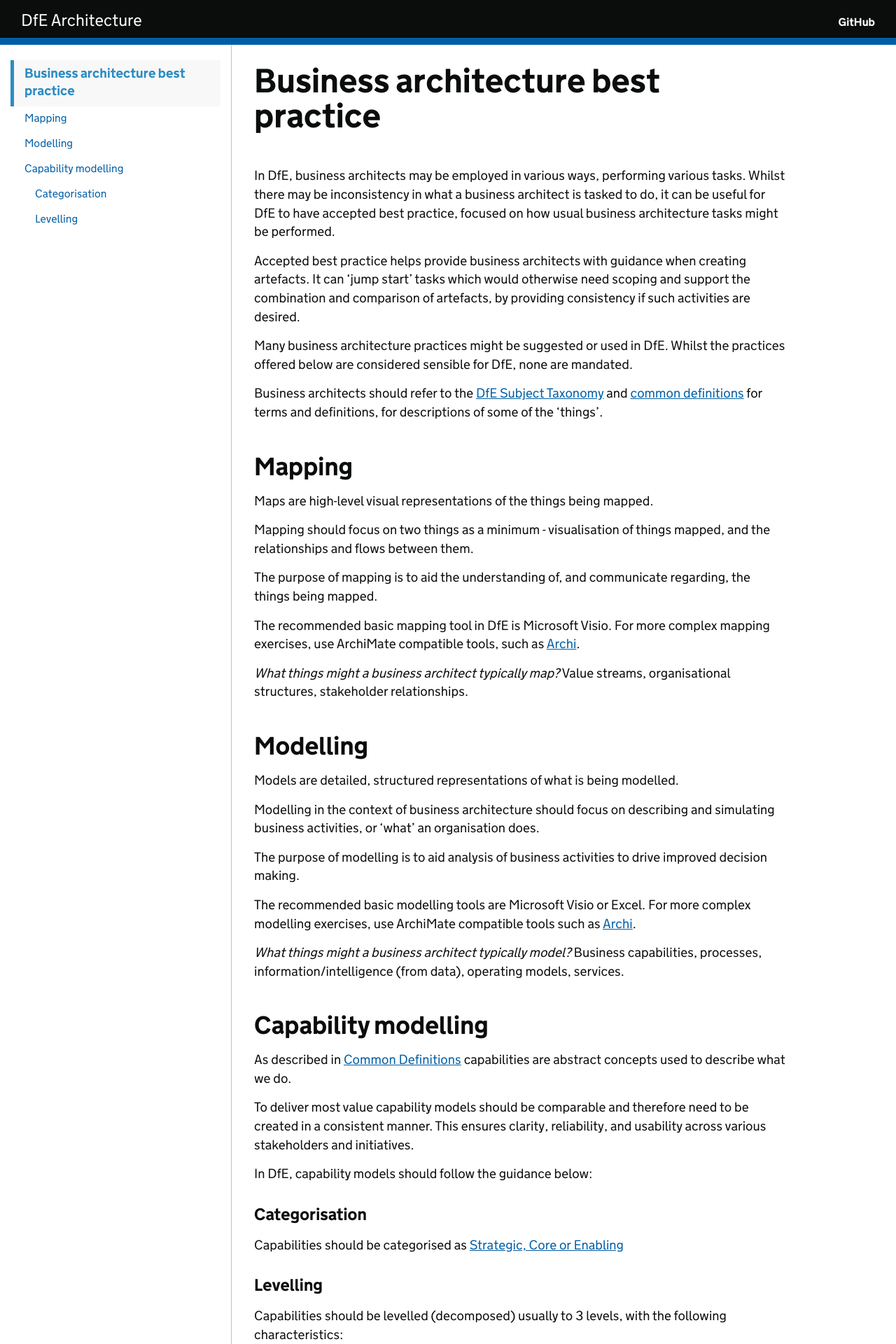
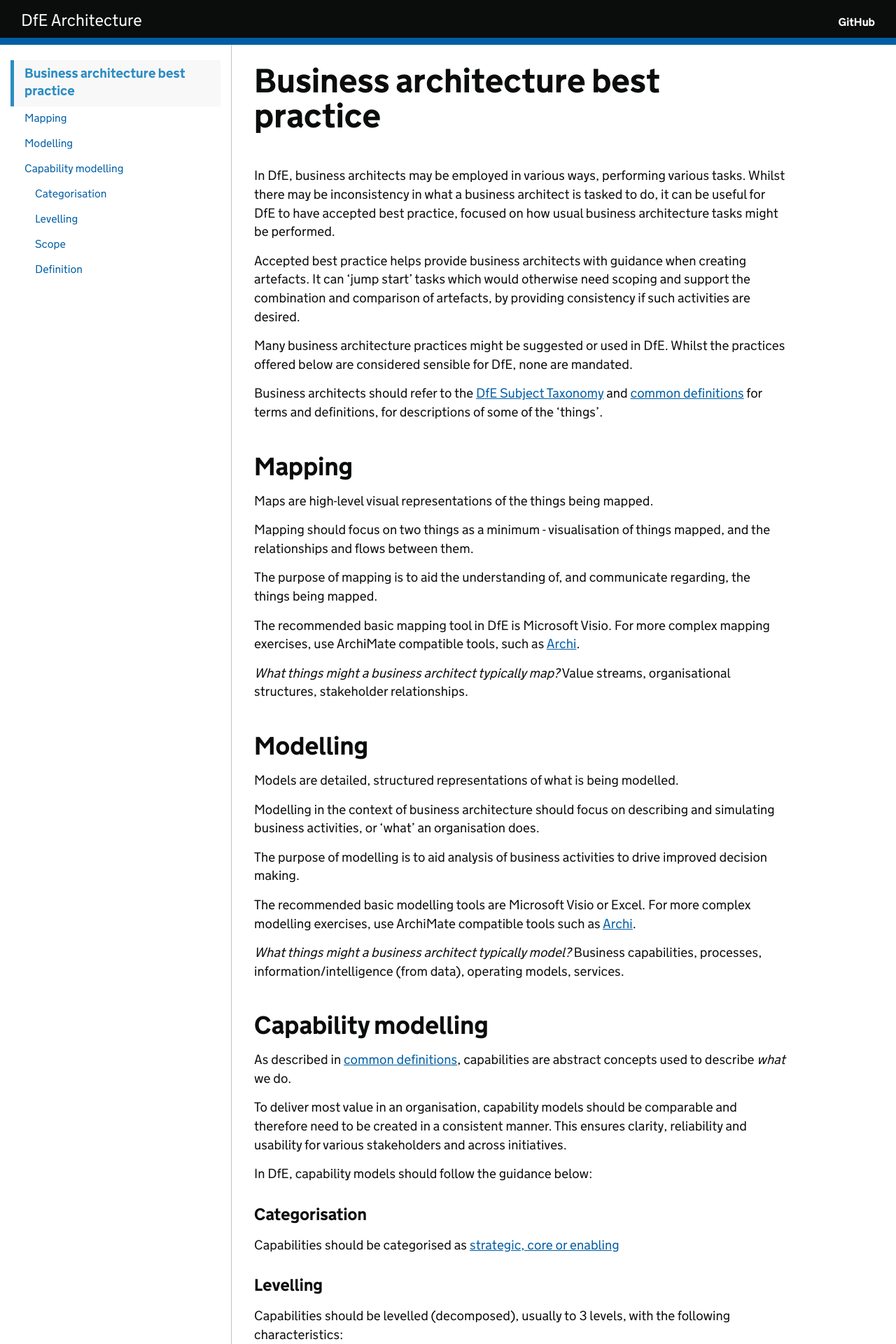
Before and after one commit to DFE-Digital/architecture, a Jekyll site: the page built from standards/business-architecture.md, in a window 1280 px wide. Shown: the top 1920 px of the page at 70% size. Built offline with Jekyll 4.4.1, drawn with Linux system fonts in a browser that asks for light colours; our own code applies the rules of GitHub Pages for plain Markdown files; some of the changed text lies outside the part shown.

Commit message:
Clarity on scope and definition

```diff
--- a/standards/business-architecture.md
+++ b/standards/business-architecture.md
@@ -42,25 +42,25 @@ The recommended basic modelling tools are Microsoft Visio or Excel. For more com
 
 ## Capability modelling
 
-As described in [Common Definitions](../common-definitions/#capability) capabilities are abstract concepts used to describe what we do.
+As described in [common definitions](../common-definitions/#capability), capabilities are abstract concepts used to describe *what* we do.
 
-To deliver most value capability models should be comparable and therefore need to be created in a consistent manner. This ensures clarity, reliability, and usability across various stakeholders and initiatives.
+To deliver most value in an organisation, capability models should be comparable and therefore need to be created in a consistent manner. This ensures clarity, reliability and usability for various stakeholders and across initiatives.
 
 In DfE, capability models should follow the guidance below:
 
 ### Categorisation
 
-Capabilities should be categorised as [Strategic, Core or Enabling](../common-definitions/#capability)
+Capabilities should be categorised as [strategic, core or enabling](../common-definitions/#capability)
 
 ### Levelling
 
-Capabilities should be levelled (decomposed) usually to 3 levels, with the following characteristics:
+Capabilities should be levelled (decomposed), usually to 3 levels, with the following characteristics:
 
 * Level 1 - broad scope, stable and enduring, often cut across organisational groups, can be easily decomposed
 * Level 2 - operational focus, narrowing to actionable scope, relatively stable, direct ‘child’ of a level 1 capability
 * Level 3 - process or task focused, specific scope, subject to regular change, direct ‘child’ of a level 2 capability
 
-A generic example of levelling is as below:
+A generic example of levelling is:
 
 |Level 1| Level 2|Level 3|
 |-----------|-----------|-----------|
@@ -68,4 +68,10 @@ A generic example of levelling is as below:
 |Product Development|<ul><li>Ideation and Concept Development</li><li>User Research and Analysis</li><li>Product Testing and Validation</li><li>Product Lifecycle Management</li><li>Product Design and Prototyping|For Level 2 Product Design and Prototyping<ul><li>Conceptual Design</li><li>Prototype Development</li><li>Design Validation</li><li>Collaboration and Tools|
 |Supply Chain Management|<ul><li>Supply Chain Risk Management</li><li>Demand Planning and Forecasting</li><li>Procurement and Supplier Management|For Level 2 Procurement and Supplier Management<ul><li>Bid Management</li><li>Contract Management|
 
-Avoid capabilities so broad that they include multiple unrelated areas and/or too abstract to provide practical value and require an unmanageable number of levels to decompose e.g. ‘delivering customer services’, ‘managing financial operations’ or ’developing products and services’. Capabilities should also be described to a level of detail that is easily understood and unambiguous to ensure clarity, aid ease of use and avoid risk of duplication.
+### Scope
+
+Avoid capabilities so broad that they include multiple unrelated areas. And/or are too abstract to provide practical value, requiring an unmanageable number of levels to decompose. For example, ‘delivering customer services’, ‘managing financial operations’ or ’developing products and services’ are all too broad.
+
+### Definition
+
+Capabilities should be described to a level of detail that is easily understood and unambiguous, to ensure clarity, aid ease of use and avoid risk of duplication.
```
